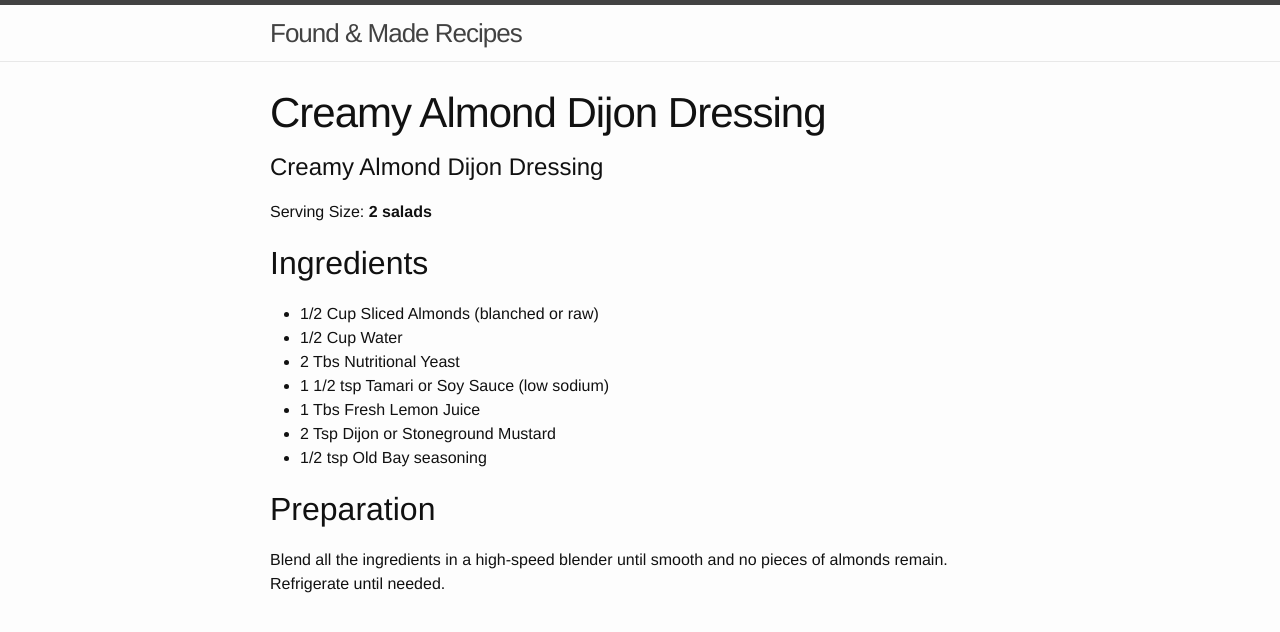
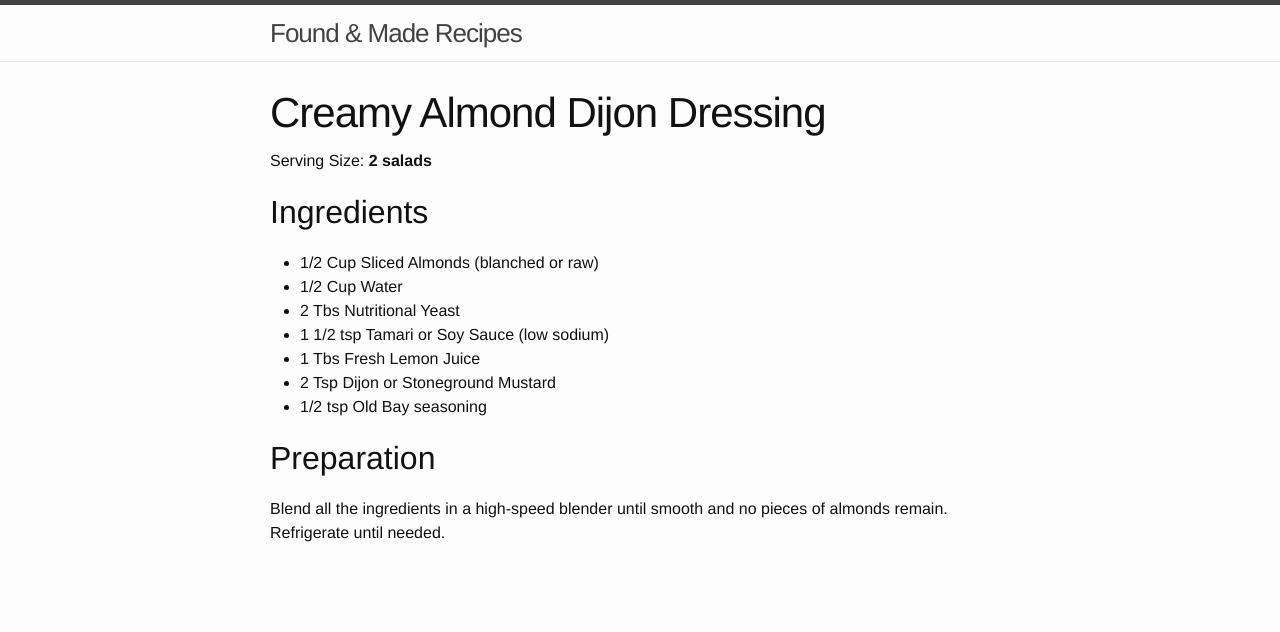
Before and after one commit to okayjeffrey/vegan-recipes, a Jekyll site: the page built from _posts/2013-12-16-creamy-almond-dijon-dressing.md, in a window 1280 px wide. Shown: the top 632 px of the page. Built offline with Jekyll 4.4.1, drawn with Linux system fonts in a browser that asks for light colours.

Commit message:
Update 2013-12-16-creamy-almond-dijon-dressing.md

```diff
--- a/_posts/2013-12-16-creamy-almond-dijon-dressing.md
+++ b/_posts/2013-12-16-creamy-almond-dijon-dressing.md
@@ -2,9 +2,9 @@
 layout: post
 title:  "Creamy Almond Dijon Dressing"
 categories: recipe dressing
+serving-size: 2 salads
 ---
 
-# Creamy Almond Dijon Dressing
 Serving Size: **2 salads**
 
 ## Ingredients
```
